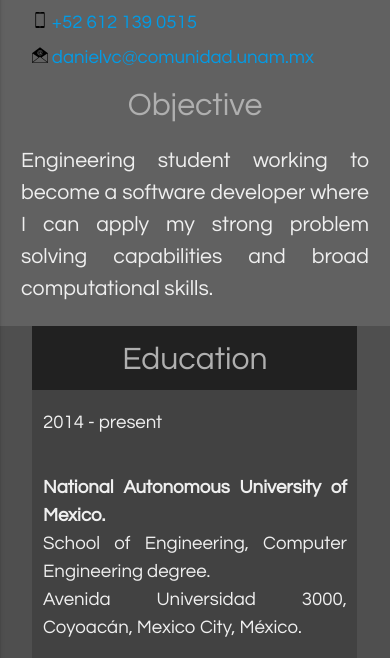
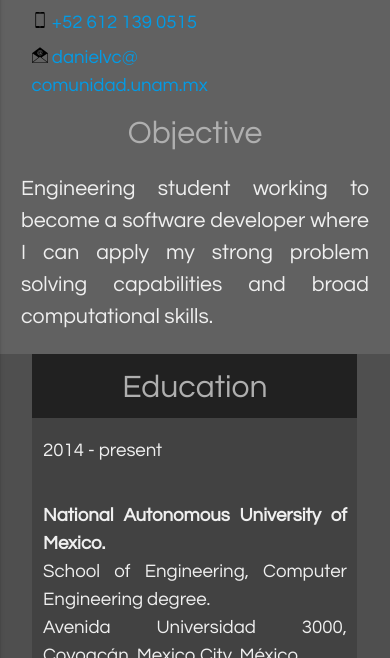
Before and after one commit to Davacas/SitioWebRedes, a plain HTML site: page resumen.html in a window 390 px wide. Shown: the part 132-790 px from the top of the page. Drawn offline with nearby package versions, Linux system fonts and the light colour scheme.

Commit message:
Responsividad en datos personales mejorada.

```diff
--- a/resumen.html
+++ b/resumen.html
@@ -45,7 +45,7 @@
 					<a href="https://github.com/Davacas/"><img width="5%" height="5%" src="img/gthb.png"> https://github.com/Davacas/</a><br>
 					<a href="https://www.linkedin.com/in/davacas/"><img style="margin-top: 3%" width="5%" height="5%" src="img/lnkdn.png"> https://linkedin.com/in/Davacas/</a><br>
 					<a><img style="margin-top: 3%" width="5%" height="5%" src="img/phn.png"> +52 612 139 0515</a><br>
-					<a><img style="margin-top: 3%" width="5%" height="5%" src="img/ml.png"> danielvc@comunidad.unam.mx</a>
+					<a><img style="margin-top: 3%" width="5%" height="5%" src="img/ml.png"> danielvc@<br class="hide-on-med-and-up">comunidad.unam.mx</a>
 				</div>
 			</div>
 			<div class="col l7 m12 s12" style="color: #EFEFEF; font-size: 16pt;">
```
